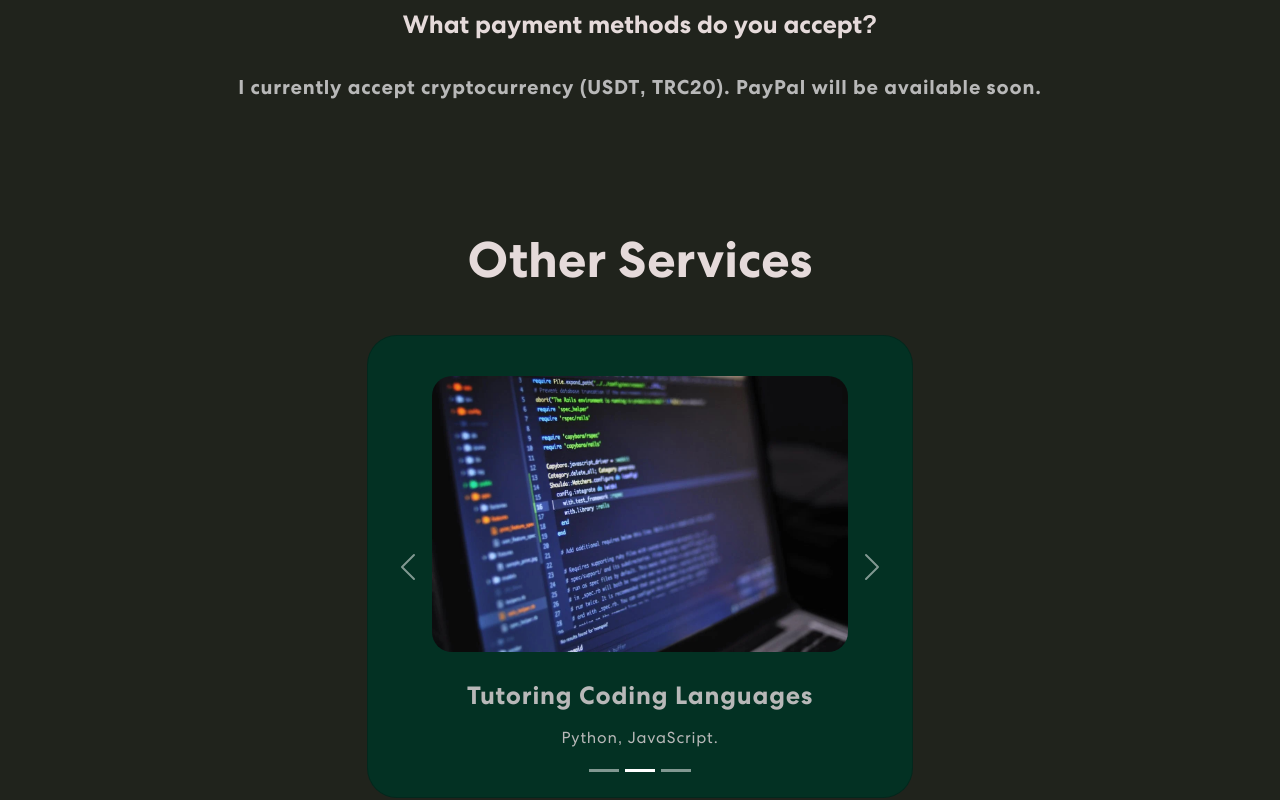
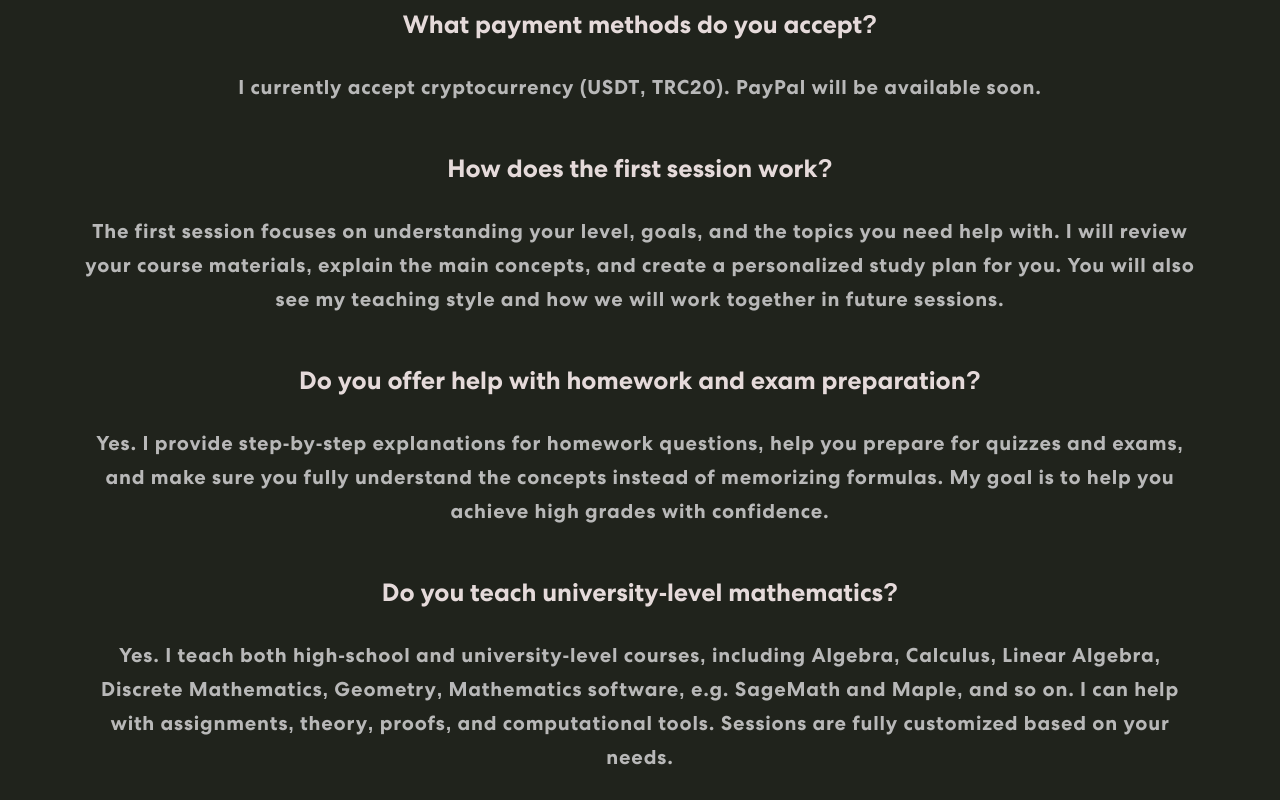
Before and after one commit to Online-Code87/math-tutoring1, a React (Create React App) app: page / in a window 1280 px wide. Shown: the part 3580-4380 px from the top of the page. Built offline with nearby package versions, Linux system fonts and the light colour scheme.

Commit message:
add to FAQs

```diff
--- a/public/index.html
+++ b/public/index.html
@@ -150,6 +150,30 @@
               "@type": "Answer",
               "text": "I currently accept cryptocurrency (USDT, TRC20). PayPal will be available soon."
             }
+          },
+          {
+            "@type": "Question",
+            "name": "How does the first session work?",
+            "acceptedAnswer": {
+              "@type": "Answer",
+              "text": "The first session focuses on understanding your level, goals, and the topics you need help with. I will review your course materials, explain the main concepts, and create a personalized study plan for you. You will also see my teaching style and how we will work together in future sessions."
+            }
+          },
+          {
+            "@type": "Question",
+            "name": "Do you offer help with homework and exam preparation?",
+            "acceptedAnswer": {
+              "@type": "Answer",
+              "text": "Yes. I provide step-by-step explanations for homework questions, help you prepare for quizzes and exams, and make sure you fully understand the concepts instead of memorizing formulas. My goal is to help you achieve high grades with confidence."
+            }
+          },
+          {
+            "@type": "Question",
+            "name": "Do you teach university-level mathematics?",
+            "acceptedAnswer": {
+              "@type": "Answer",
+              "text": "Yes. I teach both high-school and university-level courses, including Algebra, Calculus, Linear Algebra, Discrete Mathematics, Geometry, Mathematics software, e.g. SageMath and Maple, and so on. I can help with assignments, theory, proofs, and computational tools. Sessions are fully customized based on your needs."
+            }
           }
         ]
       }
--- a/src/components/MathTutoring.js
+++ b/src/components/MathTutoring.js
@@ -105,6 +105,18 @@ const MathTutoring = () => {
                 <h5 >What payment methods do you accept?</h5>
                 <p>I currently accept cryptocurrency (USDT, TRC20). PayPal will be available soon.</p>
               </div>
+              <div>
+                <h5>How does the first session work?</h5>
+                <p>The first session focuses on understanding your level, goals, and the topics you need help with. I will review your course materials, explain the main concepts, and create a personalized study plan for you. You will also see my teaching style and how we will work together in future sessions.</p>
+              </div>
+              <div>
+                <h5>Do you offer help with homework and exam preparation?</h5>
+                <p>Yes. I provide step-by-step explanations for homework questions, help you prepare for quizzes and exams, and make sure you fully understand the concepts instead of memorizing formulas. My goal is to help you achieve high grades with confidence.</p>
+              </div>
+              <div>
+                <h5>Do you teach university-level mathematics?</h5>
+                <p>Yes. I teach both high-school and university-level courses, including Algebra, Calculus, Linear Algebra, Discrete Mathematics, Geometry, Mathematics software, e.g. SageMath and Maple, and so on. I can help with assignments, theory, proofs, and computational tools. Sessions are fully customized based on your needs.</p>
+              </div>
             </Col>
           </Row>
         </Container>
```
